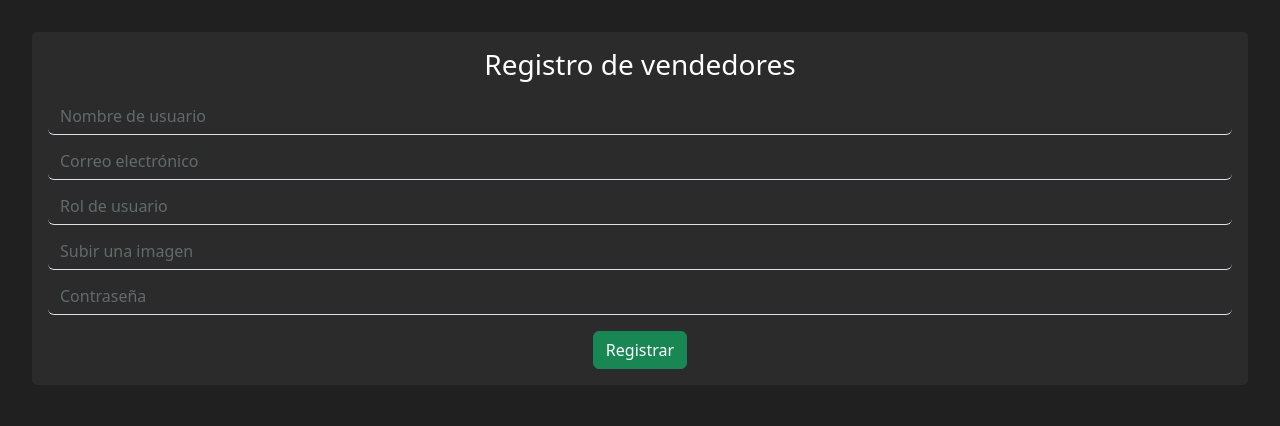
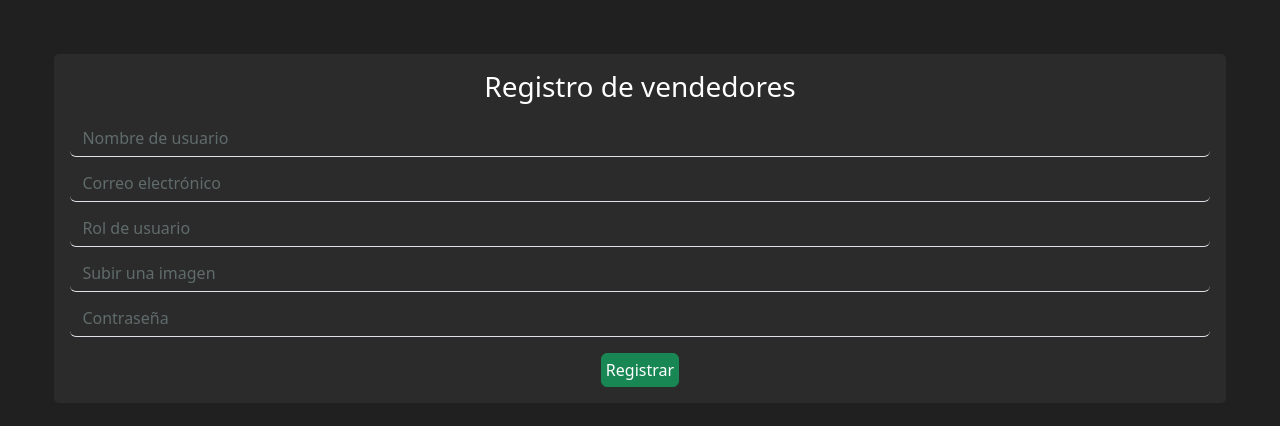
Before and after one commit to sebasvaldez/sistemaRegistroVentasFront, a React (Vite) app: page /register in a window 1280 px wide. Shown: the top 426 px of the page. Built offline with nearby package versions, Linux system fonts and the light colour scheme.

Commit message:
Register completo con la conexion a la DB y otros detalles estéticos

```diff
--- a/package.json
+++ b/package.json
@@ -9,6 +9,7 @@
     "preview": "vite preview"
   },
   "dependencies": {
+    "axios": "^1.6.2",
     "bootstrap": "^5.3.2",
     "react": "^18.2.0",
     "react-bootstrap": "^2.9.1",
--- a/src/App.jsx
+++ b/src/App.jsx
@@ -1,28 +1,29 @@
 import "bootstrap/dist/css/bootstrap.min.css";
 import "./index.css";
 import { BrowserRouter as Router, Routes, Route } from "react-router-dom";
+import { AuthProvider } from "./contexts/AuthContext";
 
+import HomePage from "./pages/HomePage";
 import LoginPage from "./pages/LoginPage";
 import RegisterPage from "./pages/RegisterPage";
-
-
-
-
+import UsersPage from "./pages/UsersPage";
 
 const App = () => {
   return (
+    <AuthProvider>
       <Router>
-
         <Routes>
-        <Route path="/" element={<h1>Sistema ventas Home</h1>} />
-        <Route path="/login" element={<LoginPage/>} />
+          <Route path="/" element={<HomePage />} />
+          <Route path="/login" element={<LoginPage />} />
           <Route path="/register" element={<RegisterPage />} />
+          <Route path="/users" element={<UsersPage />} />
           <Route path="/sales" element={<h1>Listado de ventas</h1>} />
           <Route path="/add-sale" element={<h1>Agregar nueva venta</h1>} />
           <Route path="/sales/:id" element={<h1>Actualiza una venta</h1>} />
-        <Route path="profile" element={<h1>perfil del usuario</h1>} />
+          <Route path="profile" element={<h1>Perfil del usuario</h1>} />
         </Routes>
       </Router>
+    </AuthProvider>
   );
 };
 
--- a/src/components/forms/LoginForm.jsx
+++ b/src/components/forms/LoginForm.jsx
@@ -1,5 +1,4 @@
 import { Form, Button } from "react-bootstrap";
-import { useState } from "react";
 
 export const LoginForm = ({loginClick}) => {
   const loginChange = () => {
--- a/src/components/forms/RegisterForm.jsx
+++ b/src/components/forms/RegisterForm.jsx
@@ -2,7 +2,6 @@ import { Form, Button } from "react-bootstrap";
 import { useState } from "react";
 
 export const RegisterForm = ({ registerClick }) => {
-
   const [newUser, setNewUser] = useState({
     username: "",
     email: "",
@@ -19,6 +18,7 @@ export const RegisterForm = ({ registerClick }) => {
   };
 
   return (
+    <div className="container-register-form">
       <form action="" className="register-form ">
         <h3>Registro de vendedores</h3>
 
@@ -57,9 +57,13 @@ export const RegisterForm = ({ registerClick }) => {
           id="password"
         />
 
-      <Button className="btn btn-success mt-3" onClick={()=>registerClick(newUser)}>
+        <Button
+          className="btn btn-success mt-3 p-1"
+          onClick={() => registerClick(newUser)}
+        >
           Registrar
         </Button>
       </form>
+    </div>
   );
 };
--- /dev/null
+++ b/src/config/axiosUsers.js
@@ -0,0 +1,17 @@
+import axios from "axios";
+
+const urlApi = "http://localhost:4000/api/";
+
+export const axiosUsers = axios.create({
+  baseURL: urlApi,
+  timeout: 10000,
+  headers: {
+    "Content-Type": "application/json",
+  },
+});
+
+export const registerRequest = async (user) =>axiosUsers.post(`register`, user);
+
+export const loginRequest = async (user) => axiosUsers.post(`login`, user);
+
+export const logoutRequest = async () => axiosUsers.post(`logout`);
--- /dev/null
+++ b/src/contexts/AuthContext.jsx
@@ -0,0 +1,26 @@
+import { createContext, useState } from "react";
+import { registerRequest } from "../config/axiosUsers";
+
+export const AuthContext = createContext();
+
+export const AuthProvider = ({ children }) => {
+  const [user, setUser] = useState({});
+  const [isAuthenticated, setIsAuthenticated] = useState(false);
+
+  const signUp = async (user) => {
+    try {
+      const { data } = await registerRequest(user);
+      setUser(data);
+      console.log(data);
+      setIsAuthenticated(true);
+    } catch (error) {
+      console.log(error);
+    }
+  };
+
+  return (
+    <AuthContext.Provider value={{ user, signUp, isAuthenticated }}>
+      {children}
+    </AuthContext.Provider>
+  );
+};
--- /dev/null
+++ b/src/hooks/useAuth.js
@@ -0,0 +1,11 @@
+import { useContext } from "react";
+import { AuthContext } from "../contexts/AuthContext";
+
+export const useAuth = () => {
+  const context=  useContext(AuthContext)
+  if(!context){
+    throw new Error("useAuth must be used within an AuthProvider");
+  }else{
+    return context;
+  }
+}
--- a/src/index.css
+++ b/src/index.css
@@ -31,4 +31,10 @@ body {
   .register-form input::placeholder {
     color: rgb(96, 107, 107);
   }
+  .container-register-form{
+    padding: 1.4rem;
+    width: 100%;
+
+
+  }
 }
--- /dev/null
+++ b/src/pages/HomePage.jsx
@@ -0,0 +1,9 @@
+import React from 'react'
+
+const HomePage = () => {
+  return (
+    <h1>HomePage</h1>
+  )
+}
+
+export default HomePage
--- a/src/pages/LoginPage.jsx
+++ b/src/pages/LoginPage.jsx
@@ -1,15 +1,30 @@
+import { useEffect } from "react";
 import { LoginForm } from "../components/forms/LoginForm";
+import { axiosUsers } from "../config/axiosUsers";
 
 const LoginPage = () => {
+
+
+
+  useEffect(() => {
+    getUsers();
+  }, [])
+
+
+
+
+ const getUsers= async ()=>{
+    const resp=await axiosUsers.get("/sales");
+    console.log(resp);
+  }
+
+
 
   const loginClick = (user) => {
     console.log(user);
   };
 
-
-
-
-  return <LoginForm loginClick={(user)=>loginClick(user)}/>;
+  return <LoginForm loginClick={(user) => loginClick(user)} />;
 };
 
 export default LoginPage;
--- a/src/pages/RegisterPage.jsx
+++ b/src/pages/RegisterPage.jsx
@@ -1,9 +1,27 @@
+import { useEffect } from "react";
 import { RegisterForm } from "../components/forms/RegisterForm";
+import { useAuth } from "../hooks/useAuth";
+import { useNavigate } from "react-router-dom";
 
 const RegisterPage = () => {
-  const registerClick = (newUser) => {
-    console.log(newUser);
+  const { signUp, isAuthenticated } = useAuth();
+
+  const navigate= useNavigate();
+
+  useEffect(()=>{
+    if(isAuthenticated){
+      navigate("/users");
+    }
+  },[isAuthenticated])
+
+
+  const registerClick = async (newUser) => {
+    signUp(newUser);
+
+    // console.log(data);
   };
+
+
 
   return <RegisterForm registerClick={(value) => registerClick(value)} />;
 };
--- /dev/null
+++ b/src/pages/UsersPage.jsx
@@ -0,0 +1,24 @@
+import React from 'react'
+import { useNavigate } from 'react-router-dom'
+
+const UsersPage = () => {
+
+  const navigate = useNavigate()
+
+  const handleClick= ()=>{
+    navigate('/register')
+
+
+  }
+
+  return (
+    <>
+    <h1>Users page</h1>
+    <button className='btn btn-primary' onClick={handleClick}>
+       Volver al register
+    </button>
+    </>
+  )
+}
+
+export default UsersPage
```
Also changed, not shown: 1 other file (tests, documents, lock files or other folders). Lines whose indentation alone changed are shown as unchanged.
